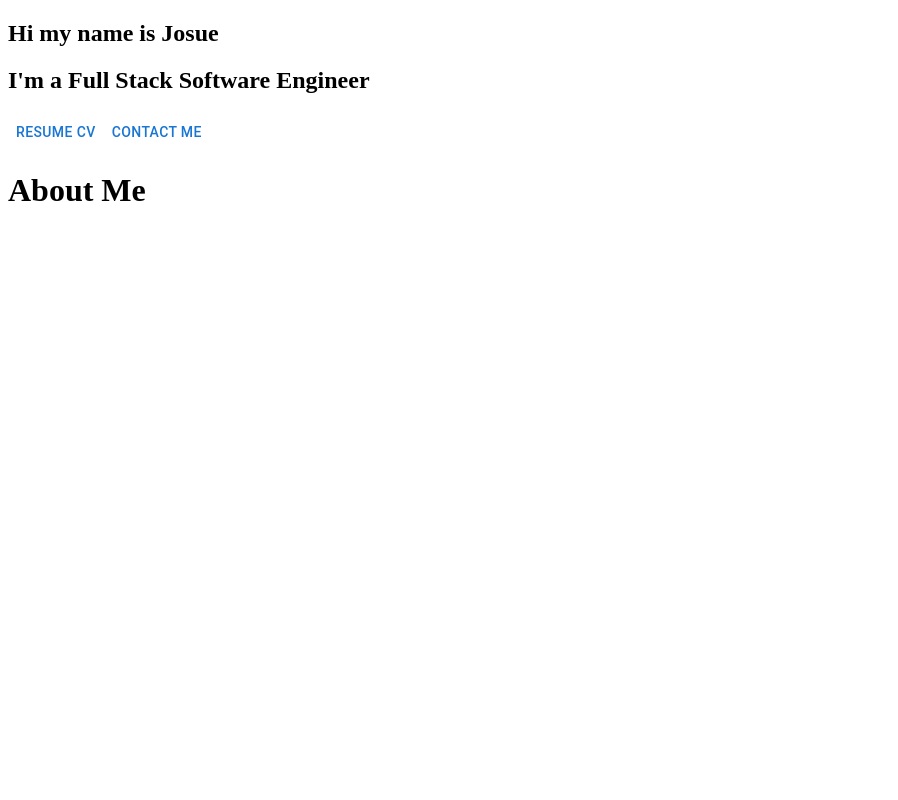
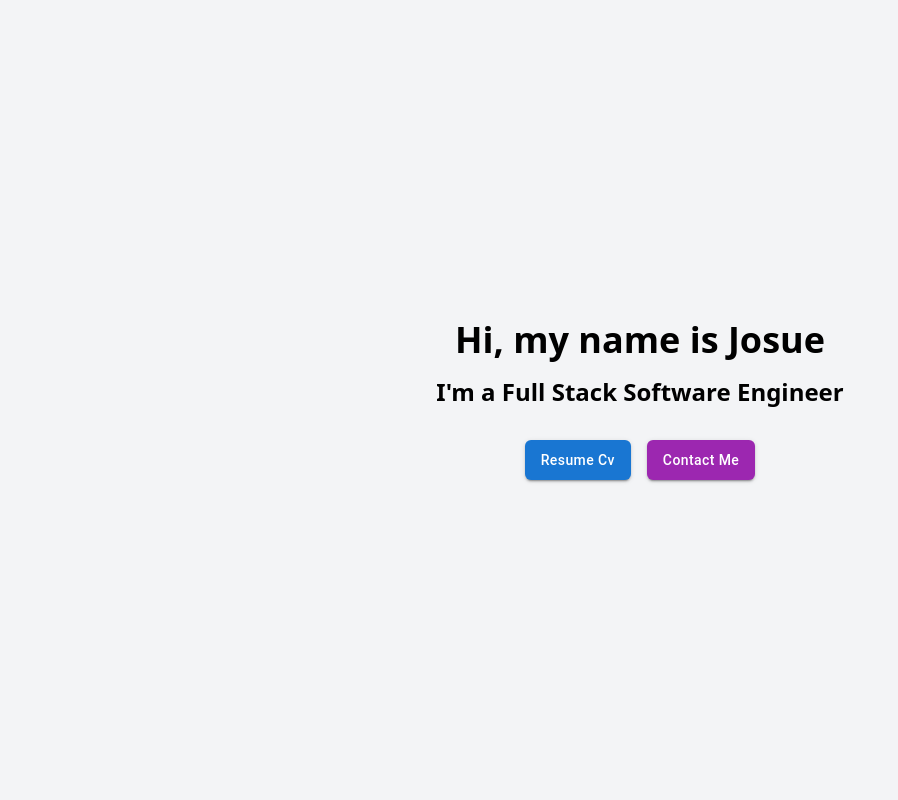
Before and after one commit to Henrysua12/portfolio-page, a React (Create React App) app: page / in a window 1280 px wide. Shown: the top 800 px of the page, without its empty margins (0-898 px from the left). Built offline with nearby package versions, Linux system fonts and the light colour scheme.

Commit message:
Configured main page and added tailwind for styling

```diff
--- a/package.json
+++ b/package.json
@@ -13,6 +13,8 @@
     "@types/node": "^16.18.108",
     "@types/react": "^18.3.5",
     "@types/react-dom": "^18.3.0",
+    "autoprefixer": "^10.4.20",
+    "postcss": "^8.4.45",
     "react": "^18.3.1",
     "react-dom": "^18.3.1",
     "react-scripts": "5.0.1",
--- /dev/null
+++ b/postcss.config.js
@@ -0,0 +1,6 @@
+module.exports = {
+  plugins: {
+    tailwindcss: {},
+    autoprefixer: {},
+  },
+}
--- /dev/null
+++ b/src/components/AboutMe/index.css
@@ -0,0 +1,4 @@
+/* index.css */
+@tailwind base;
+@tailwind components;
+@tailwind utilities;
--- a/src/components/AboutMe/test.tsx
+++ b/src/components/AboutMe/test.tsx
@@ -1,13 +1,20 @@
 import React from "react";
+import './index.css';
+
 type AboutMeProps = {
     aboutMe: string;
   };
 
   export const AboutMe = ({ aboutMe }: AboutMeProps) => (
-    <div>
-        <h1>
-            About Me
-        </h1>
+    <div className="bg-white-smoke p-4 h-screen">
+        <h1 className="text-3xl font-bold text-blue-900 underline">About Me</h1>
+        <p className="text-secondary">
+            I am a Motivated computer science student with a recent career change driven by a deep passion for technology, seeking to
+            enhance skills and contribute to the development of innovative solutions that leverage cutting-edge technologies to
+            address real-world challenges.<br></br>
+            In my spare time, I love going to the gym, hanging out with my friends and playing basketball from time to time.
+            I also love traveling to new places and eating all kinds of different foods.
+          </p>
     </div>
 
-  )
+  );
--- a/src/components/HeadingPage/intro.tsx
+++ b/src/components/HeadingPage/intro.tsx
@@ -1,18 +1,33 @@
 import React from "react";
 import Button from "@mui/material/Button";
+import { styled } from "@mui/material/styles";
+
 type IntroProps = {
   name: string;
 };
 
+// Style MUI Button with Tailwind utility classes
+const StyledButton = styled(Button)(({ theme }) => ({
+  borderRadius: '0.375rem', // Tailwind's rounded-md
+  padding: '0.5rem 1rem', // Tailwind's py-2 px-4
+  textTransform: 'none', // Disable uppercase transformation
+}));
+
 export const Intro = ({ name }: IntroProps) => (
-  <div>
-    <div>
-      <h2> Hi my name is {name}</h2>
-      <h2> I'm a Full Stack Software Engineer </h2>
+  <div className="flex flex-col justify-center items-center h-screen bg-gray-100">
+    <div className="text-center mb-8">
+      <h2 className="text-4xl font-bold mb-4">Hi, my name is {name}</h2>
+      <h2 className="text-2xl font-semibold">I'm a Full Stack Software Engineer</h2>
     </div>
-    <div>
-      <Button>Resume Cv</Button>
-      <Button>Contact Me</Button>
+    <div className="flex space-x-4">
+      <StyledButton variant="contained" color="primary" className="bg-blue-500 text-white hover:bg-blue-600">
+        Resume Cv
+      </StyledButton>
+      <StyledButton variant="contained" color="secondary" className="bg-green-500 text-white hover:bg-green-600">
+        Contact Me
+      </StyledButton>
     </div>
   </div>
 );
+
+// flex and flex-col are containers that are common patterns and
--- /dev/null
+++ b/tailwind.config.js
@@ -0,0 +1,16 @@
+/** @type {import('tailwindcss').Config} */
+module.exports = {
+  content: [
+    "./src/**/*.{js,jsx,ts,tsx}",
+  ],
+  theme: {
+    extend: {
+      colors: {
+        'white-smoke': '#F5F5F5',
+        'secondary' : '#FF6987',
+
+      },
+    },
+  },
+  plugins: [],
+}
```
Also changed, not shown: 1 other file (tests, documents, lock files or other folders).
